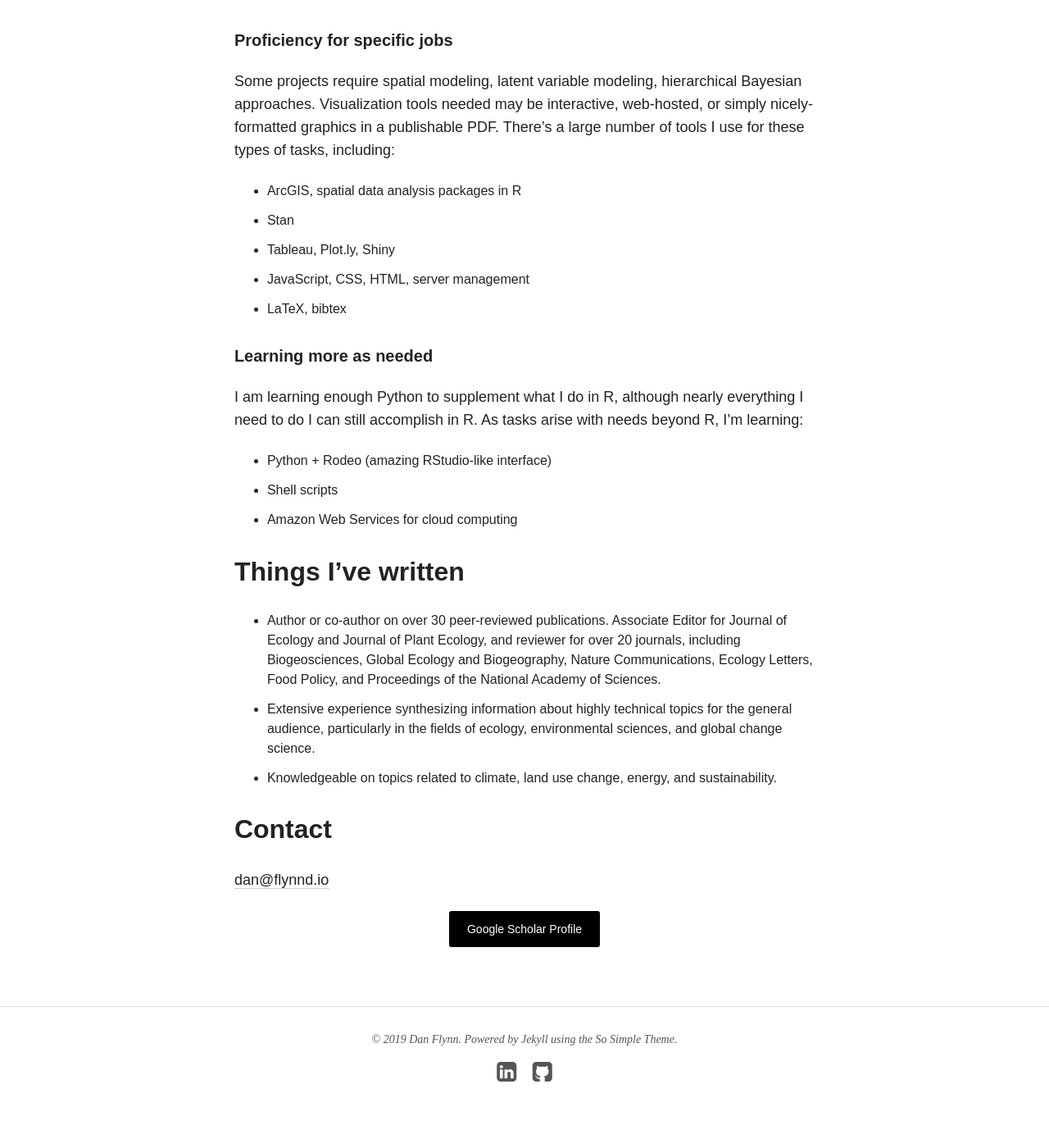
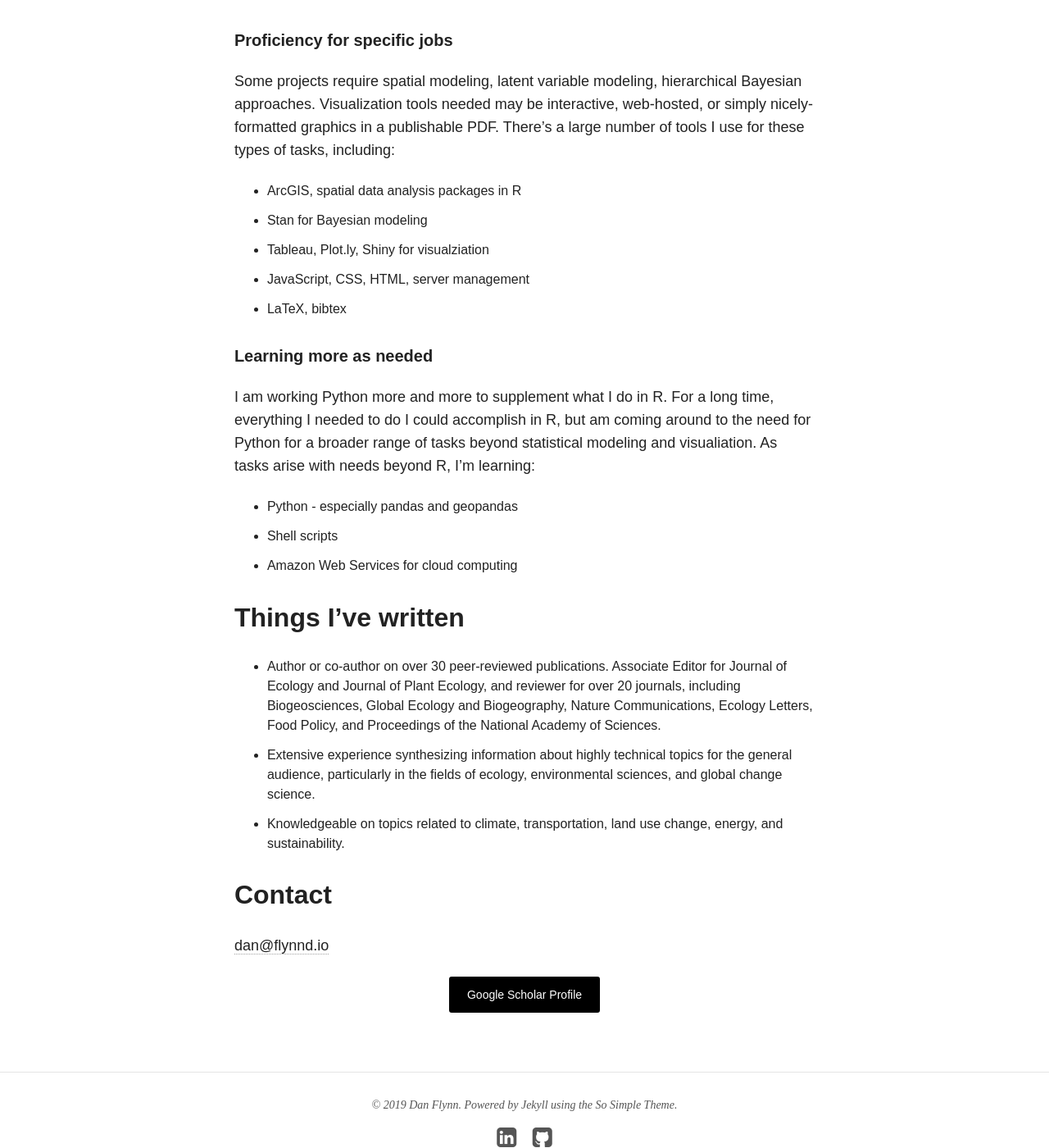
Before and after one commit to flynn-d/home, a Jekyll site: the page built from about/index.md, in a window 1280 px wide and 1400 px high, scrolled down 1122 px. Shown: the whole window at 82% size. Built offline with Jekyll 4.4.1, drawn with Linux system fonts in a browser that asks for light colours; nearby versions of some CDN libraries.

Commit message:
Shiny server post

```diff
--- a/about/index.md
+++ b/about/index.md
@@ -22,14 +22,15 @@ Data wrangling, visualization, and statistical modeling is my everyday work.  Th
 ##### Proficiency for specific jobs
 Some projects require spatial modeling, latent variable modeling, hierarchical Bayesian approaches. Visualization tools needed may be interactive, web-hosted, or simply nicely-formatted graphics in a publishable PDF. There's a large number of tools I use for these types of tasks, including:
 - ArcGIS, spatial data analysis packages in R
-- Stan
-- Tableau, Plot.ly, Shiny
+- Stan for Bayesian modeling
+- Tableau, Plot.ly, Shiny for visualziation
 - JavaScript, CSS, HTML, server management
 - LaTeX, bibtex
 
+
 ##### Learning more as needed
-I am learning enough Python to supplement what I do in R, although nearly everything I need to do I can still accomplish in R. As tasks arise with needs beyond R, I'm learning:
-- Python + Rodeo (amazing RStudio-like interface)
+I am working Python more and more to supplement what I do in R. For a long time, everything I needed to do I could accomplish in R, but am coming around to the need for Python for a broader range of tasks beyond statistical modeling and visualiation. As tasks arise with needs beyond R, I'm learning:
+- Python - especially pandas and geopandas
 - Shell scripts
 - Amazon Web Services for cloud computing
 
@@ -37,7 +38,7 @@ I am learning enough Python to supplement what I do in R, although nearly everyt
 
 * Author or co-author on over 30 peer-reviewed publications. Associate Editor for Journal of Ecology and Journal of Plant Ecology, and reviewer for over 20 journals, including Biogeosciences, Global Ecology and Biogeography, Nature Communications, Ecology Letters, Food Policy, and Proceedings of the National Academy of Sciences.
 * Extensive experience synthesizing information about highly technical topics for the general audience, particularly in the fields of ecology, environmental sciences, and global change science.
-* Knowledgeable on topics related to climate, land use change, energy, and sustainability.
+* Knowledgeable on topics related to climate, transportation, land use change, energy, and sustainability.
 
 ## Contact
 
```
Also changed, not shown: _posts/articles/2018-01-01-New-start.md (+1 -20 lines), _posts/articles/2018-01-06-CCA_Compare.md (+1 -1 lines), _posts/articles/2019-03-31-Getting_Shiny.md (added, +42 -0 lines), 404.md (line endings or trailing spaces), 12 other files.
